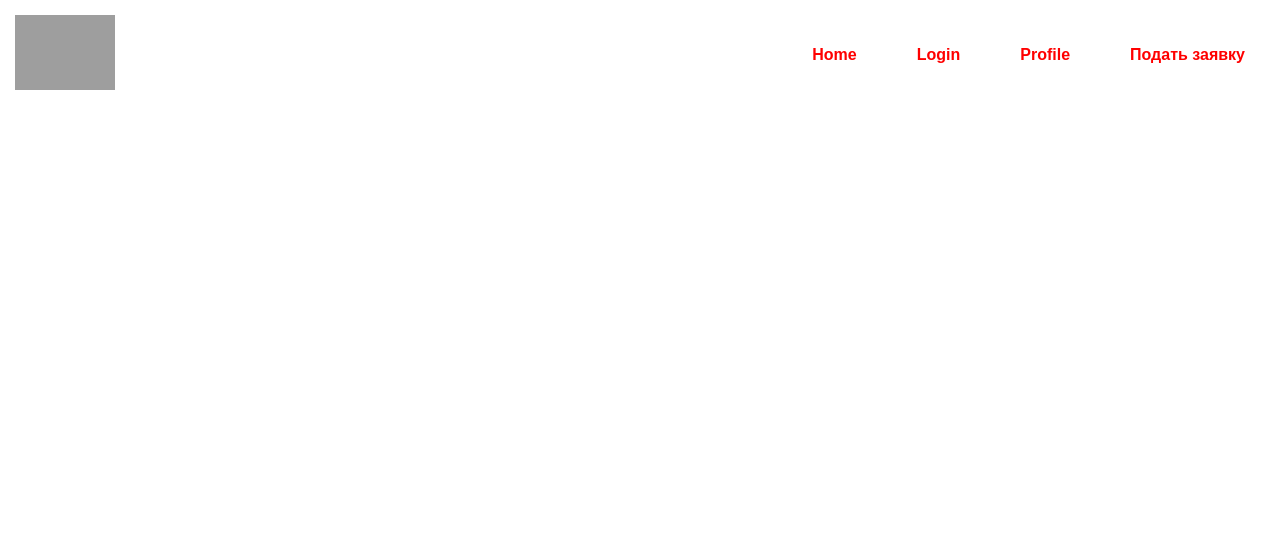
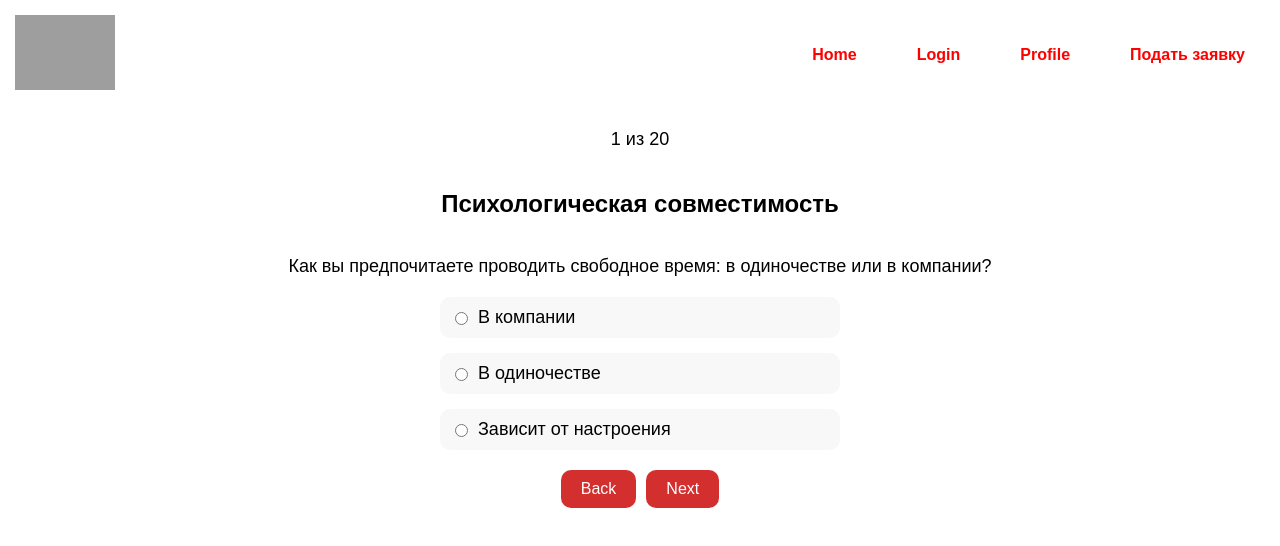
Before and after one commit to aruzhanR04/DormMate_front, a React (Create React App) app: page /testpage in a window 1280 px wide. Shown: the top 546 px of the page. Built offline with nearby package versions, Linux system fonts and the light colour scheme; grey boxes are pictures that could not be loaded.

Commit message:
added testpage

```diff
--- a/src/App.js
+++ b/src/App.js
@@ -4,6 +4,7 @@ import Navbar from './components/Navbar';
 import Home from './pages/Home';
 import Login from './pages/Login';
 import Application from './pages/Application';
+import TestPage from './pages/TestPage';
 
 function App() {
   return (
@@ -14,6 +15,7 @@ function App() {
         <Route path="/" element={<Home />} />
         <Route path="/login" element={<Login />} />
         <Route path="/application" element={<Application />} />
+        <Route path="/testpage" element={<TestPage />} />
         </Routes>
       </div>
     </Router>
--- a/src/pages/Application.js
+++ b/src/pages/Application.js
@@ -1,4 +1,5 @@
 import React from 'react';
+import { Link } from 'react-router-dom';
 import '../styles/Application.css';
 import image_11 from '../assets/image_11.svg';
 import Ellipse1 from '../assets/Ellipse1.svg';
@@ -17,7 +18,7 @@ const ApplicationPage = () => {
           <option>400 000</option>
           <option>800 000</option>
         </select>
-        <button className="submit-btn">Перейти к тесту</button>
+        <button className="submit-btn"><Link to="/testpage">Перейти к тесту</Link></button>
       </div>
       <div className="visual-section">
         <img src={Ellipse1} alt="Ellipse 1" className="ellipse ellipse1" />
--- /dev/null
+++ b/src/pages/TestPage.js
@@ -0,0 +1,47 @@
+// TestPage.js
+import React, { useState } from 'react';
+import '../styles/TestPage.css';
+
+const TestPage = () => {
+  const [currentQuestion, setCurrentQuestion] = useState(1);
+  const totalQuestions = 20;
+
+  const handleNext = () => {
+    if (currentQuestion < totalQuestions) {
+      setCurrentQuestion(currentQuestion + 1);
+    }
+  };
+
+  const handleBack = () => {
+    if (currentQuestion > 1) {
+      setCurrentQuestion(currentQuestion - 1);
+    }
+  };
+
+  return (
+    <div className="test-page">
+      <div className="progress-indicator">
+        {currentQuestion} из {totalQuestions}
+      </div>
+      <h2>Психологическая совместимость</h2>
+      <p>Как вы предпочитаете проводить свободное время: в одиночестве или в компании?</p>
+      <div className="options">
+        <label>
+          <input type="radio" name="answer" /> В компании
+        </label>
+        <label>
+          <input type="radio" name="answer" /> В одиночестве
+        </label>
+        <label>
+          <input type="radio" name="answer" /> Зависит от настроения
+        </label>
+      </div>
+      <div className="navigation-buttons">
+        <button onClick={handleBack} className="back-btn">Back</button>
+        <button onClick={handleNext} className="next-btn">Next</button>
+      </div>
+    </div>
+  );
+};
+
+export default TestPage;
--- /dev/null
+++ b/src/styles/TestPage.css
@@ -0,0 +1,92 @@
+.test-page {
+    display: flex;
+    flex-direction: column;
+    align-items: center;
+    padding: 20px;
+    font-family: Arial, sans-serif;
+  }
+
+  .progress-indicator {
+    font-size: 18px;
+    margin-bottom: 20px;
+  }
+
+  h2 {
+    font-size: 24px;
+    margin-bottom: 20px;
+  }
+
+  p {
+    font-size: 18px;
+    margin-bottom: 20px;
+    text-align: center;
+  }
+
+  .options {
+    display: flex;
+    flex-direction: column;
+    gap: 15px;
+    width: 100%;
+    max-width: 400px;
+  }
+
+  .options label {
+    font-size: 18px;
+    background: #f8f8f8;
+    border-radius: 10px;
+    padding: 10px;
+    display: flex;
+    align-items: center;
+  }
+
+  input[type="radio"] {
+    margin-right: 10px;
+  }
+
+  .navigation-buttons {
+    display: flex;
+    gap: 10px;
+    margin-top: 20px;
+  }
+
+  .back-btn, .next-btn {
+    background-color: #D32F2F;
+    color: white;
+    border: none;
+    padding: 10px 20px;
+    border-radius: 10px;
+    cursor: pointer;
+    font-size: 16px;
+  }
+
+  .back-btn:disabled {
+    background-color: #ccc;
+  }
+
+  .next-btn {
+    background-color: #D32F2F;
+  }
+
+  @media (max-width: 600px) {
+    .test-page {
+      padding: 10px;
+    }
+
+    h2 {
+      font-size: 20px;
+    }
+
+    p {
+      font-size: 16px;
+    }
+
+    .options label {
+      font-size: 16px;
+      padding: 8px;
+    }
+
+    .back-btn, .next-btn {
+      font-size: 14px;
+      padding: 8px 15px;
+    }
+  }
```
